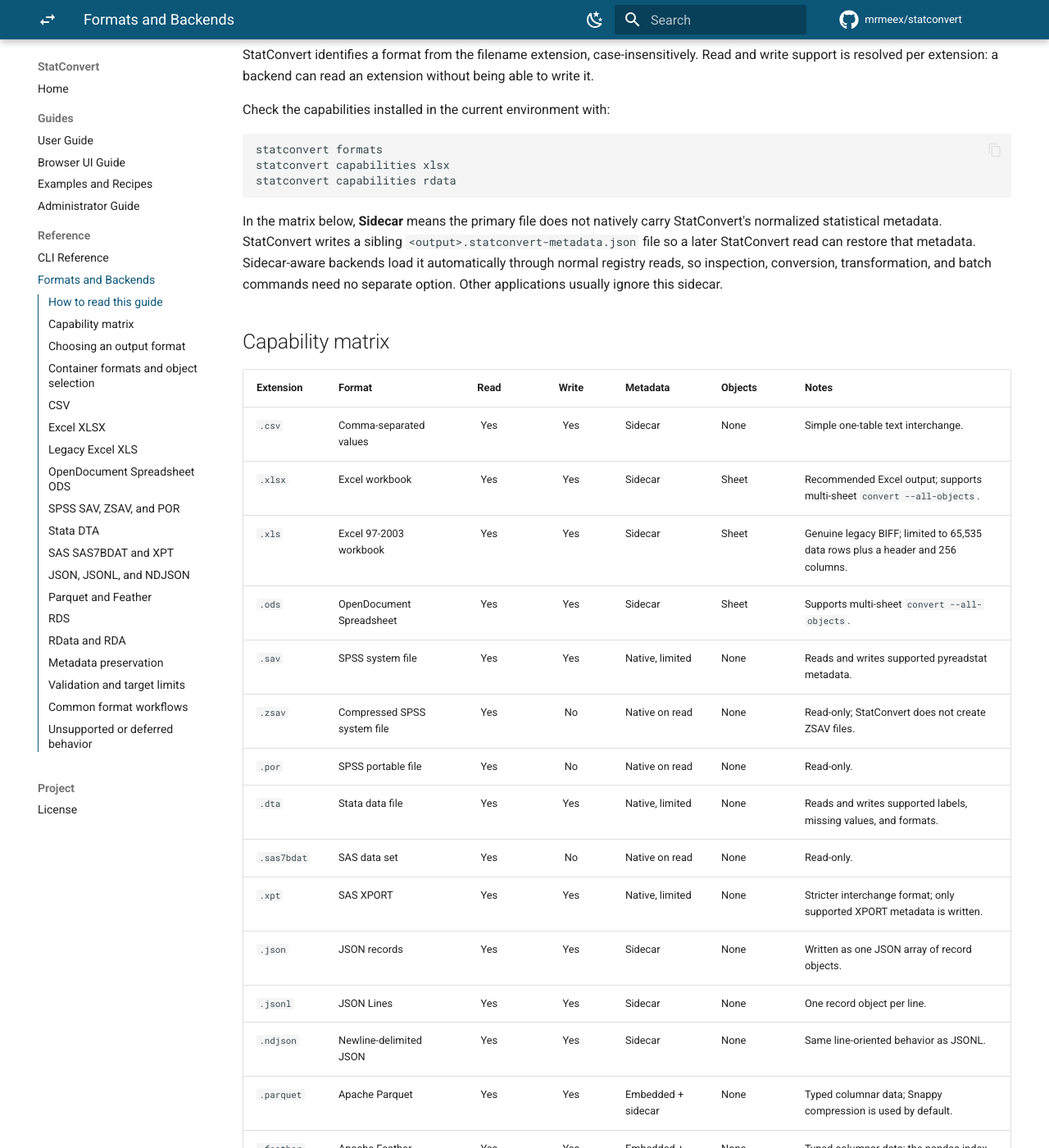
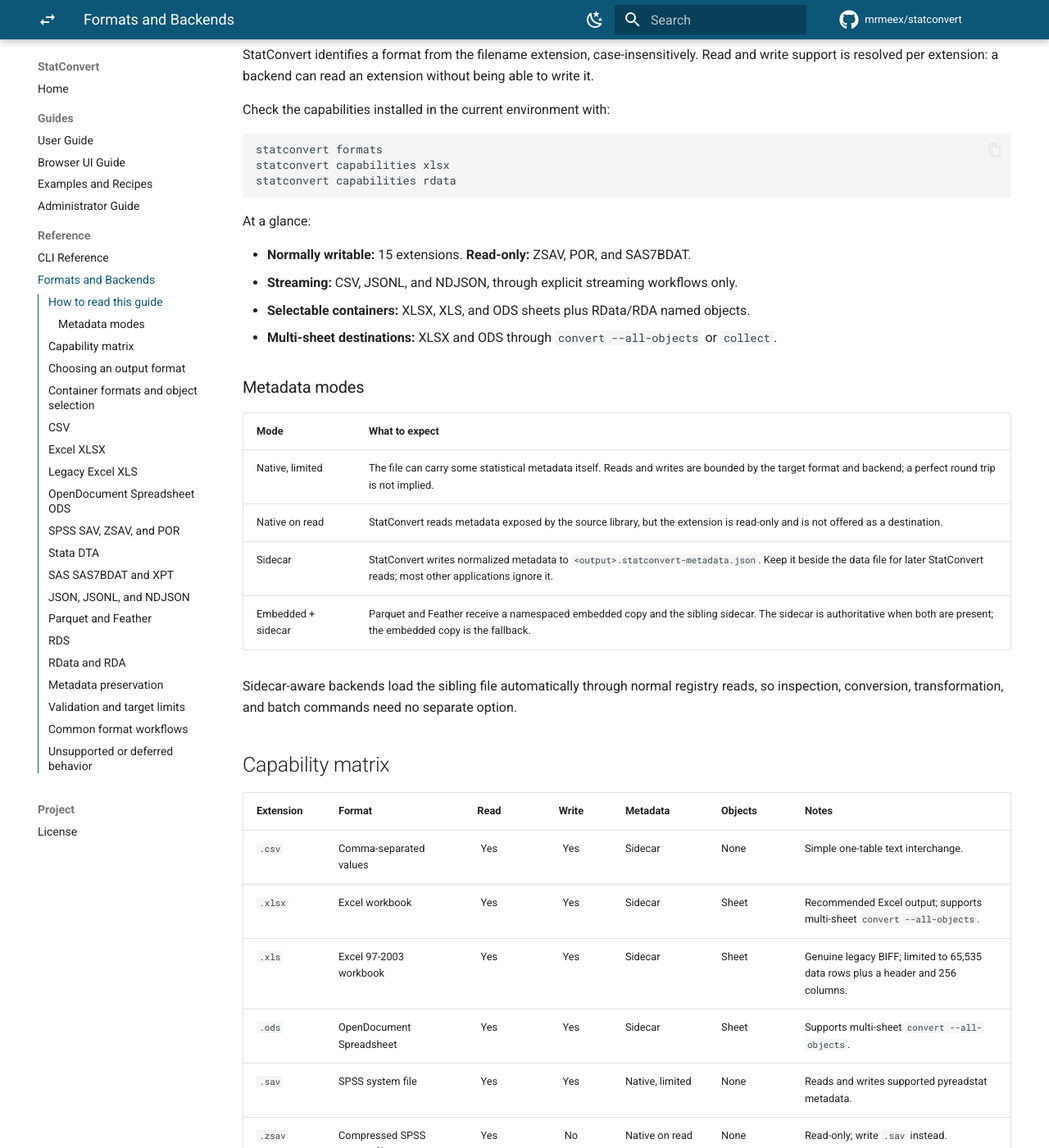
Before and after one commit to mrmeex/statconvert, an MkDocs documentation site: the page built from docs/formats.md, in a window 1280 px wide and 1400 px high, scrolled down 335 px. Shown: the whole window at 82% size. Built offline with MkDocs 1.6.1 and Material for MkDocs 9.7.7, drawn with Linux system fonts in a browser that asks for light colours; comment, search, counter and statistics services are not loaded; some of the changed text lies outside the part shown.

````diff
--- a/docs/formats.md
+++ b/docs/formats.md
@@ -22,12 +22,24 @@ statconvert capabilities xlsx
 statconvert capabilities rdata
 ```
 
-In the matrix below, **Sidecar** means the primary file does not natively carry
-StatConvert's normalized statistical metadata. StatConvert writes a sibling
-`<output>.statconvert-metadata.json` file so a later StatConvert read can restore that
-metadata. Sidecar-aware backends load it automatically through normal registry
-reads, so inspection, conversion, transformation, and batch commands need no separate
-option. Other applications usually ignore this sidecar.
+At a glance:
+
+- **Normally writable:** 15 extensions. **Read-only:** ZSAV, POR, and SAS7BDAT.
+- **Streaming:** CSV, JSONL, and NDJSON, through explicit streaming workflows only.
+- **Selectable containers:** XLSX, XLS, and ODS sheets plus RData/RDA named objects.
+- **Multi-sheet destinations:** XLSX and ODS through `convert --all-objects` or `collect`.
+
+### Metadata modes
+
+| Mode | What to expect |
+|---|---|
+| Native, limited | The file can carry some statistical metadata itself. Reads and writes are bounded by the target format and backend; a perfect round trip is not implied. |
+| Native on read | StatConvert reads metadata exposed by the source library, but the extension is read-only and is not offered as a destination. |
+| Sidecar | StatConvert writes normalized metadata to `<output>.statconvert-metadata.json`. Keep it beside the data file for later StatConvert reads; most other applications ignore it. |
+| Embedded + sidecar | Parquet and Feather receive a namespaced embedded copy and the sibling sidecar. The sidecar is authoritative when both are present; the embedded copy is the fallback. |
+
+Sidecar-aware backends load the sibling file automatically through normal registry reads,
+so inspection, conversion, transformation, and batch commands need no separate option.
 
 ## Capability matrix
 
@@ -38,10 +50,10 @@ option. Other applications usually ignore this sidecar.
 | `.xls` | Excel 97-2003 workbook | Yes | Yes | Sidecar | Sheet | Genuine legacy BIFF; limited to 65,535 data rows plus a header and 256 columns. |
 | `.ods` | OpenDocument Spreadsheet | Yes | Yes | Sidecar | Sheet | Supports multi-sheet `convert --all-objects`. |
 | `.sav` | SPSS system file | Yes | Yes | Native, limited | None | Reads and writes supported pyreadstat metadata. |
-| `.zsav` | Compressed SPSS system file | Yes | No | Native on read | None | Read-only; StatConvert does not create ZSAV files. |
-| `.por` | SPSS portable file | Yes | No | Native on read | None | Read-only. |
+| `.zsav` | Compressed SPSS system file | Yes | No | Native on read | None | Read-only; write `.sav` instead. |
+| `.por` | SPSS portable file | Yes | No | Native on read | None | Read-only; write `.sav` instead. |
 | `.dta` | Stata data file | Yes | Yes | Native, limited | None | Reads and writes supported labels, missing values, and formats. |
-| `.sas7bdat` | SAS data set | Yes | No | Native on read | None | Read-only. |
+| `.sas7bdat` | SAS data set | Yes | No | Native on read | None | Read-only; write `.xpt` for SAS interchange. |
 | `.xpt` | SAS XPORT | Yes | Yes | Native, limited | None | Stricter interchange format; only supported XPORT metadata is written. |
 | `.json` | JSON records | Yes | Yes | Sidecar | None | Written as one JSON array of record objects. |
 | `.jsonl` | JSON Lines | Yes | Yes | Sidecar | None | One record object per line. |
@@ -257,6 +269,15 @@ SPSS feature. Use target validation to flag incompatible names and likely metada
 statconvert validate input.csv --to sav
 ```
 
+ZSAV and POR are sources only. SAV is the suggested writable SPSS alternative when it
+fits the receiving workflow; StatConvert does not silently substitute it or claim the
+formats are equivalent:
+
+```powershell
+statconvert convert compressed.zsav compressed.sav
+statconvert convert legacy.por legacy.sav
+```
+
 ## Stata DTA
 
 DTA is readable and writable. Variable labels, value labels, user-missing values, and
@@ -283,9 +304,14 @@ supported by the pyreadstat XPORT writer; value labels are not written to XPT.
 
 ```powershell
 statconvert convert data.sas7bdat data.csv
+statconvert convert data.sas7bdat data.xpt
 statconvert convert data.xpt data.parquet
 statconvert validate data.csv --to xpt
 ```
+
+XPT is a suggested writable SAS interchange destination, not an automatic or lossless
+replacement for SAS7BDAT. Choose CSV or Parquet instead when XPT compatibility is not
+required and their data model better fits the destination workflow.
 
 Target validation confirms that XPT is writable and reports general metadata concerns,
 but it does not prove compliance with every XPORT consumer restriction. StatConvert does
@@ -302,6 +328,7 @@ normal in-memory path.
 ```powershell
 statconvert convert input.csv output.json
 statconvert convert input.csv output.jsonl
+statconvert convert input.csv output.ndjson --stream --chunk-size 50000
 statconvert convert input.jsonl output.parquet
 ```
 
--- a/pyproject.toml
+++ b/pyproject.toml
@@ -4,7 +4,7 @@ build-backend = "setuptools.build_meta"
 
 [project]
 name = "statconvert"
-version = "1.1.0"
+version = "1.1.1"
 description = "CLI toolkit for converting, inspecting, validating, comparing and reporting statistical datasets."
 authors = [
     { name = "Gijs Meex" },
````
Also changed, not shown: CHANGELOG.md (+19 -0 lines), README.md (+9 -6 lines), docs/examples.md (+13 -11 lines), docs/index.md (+5 -4 lines), docs/ui.md (+7 -0 lines), docs/user-guide.md (+9 -6 lines), 8 other files.
